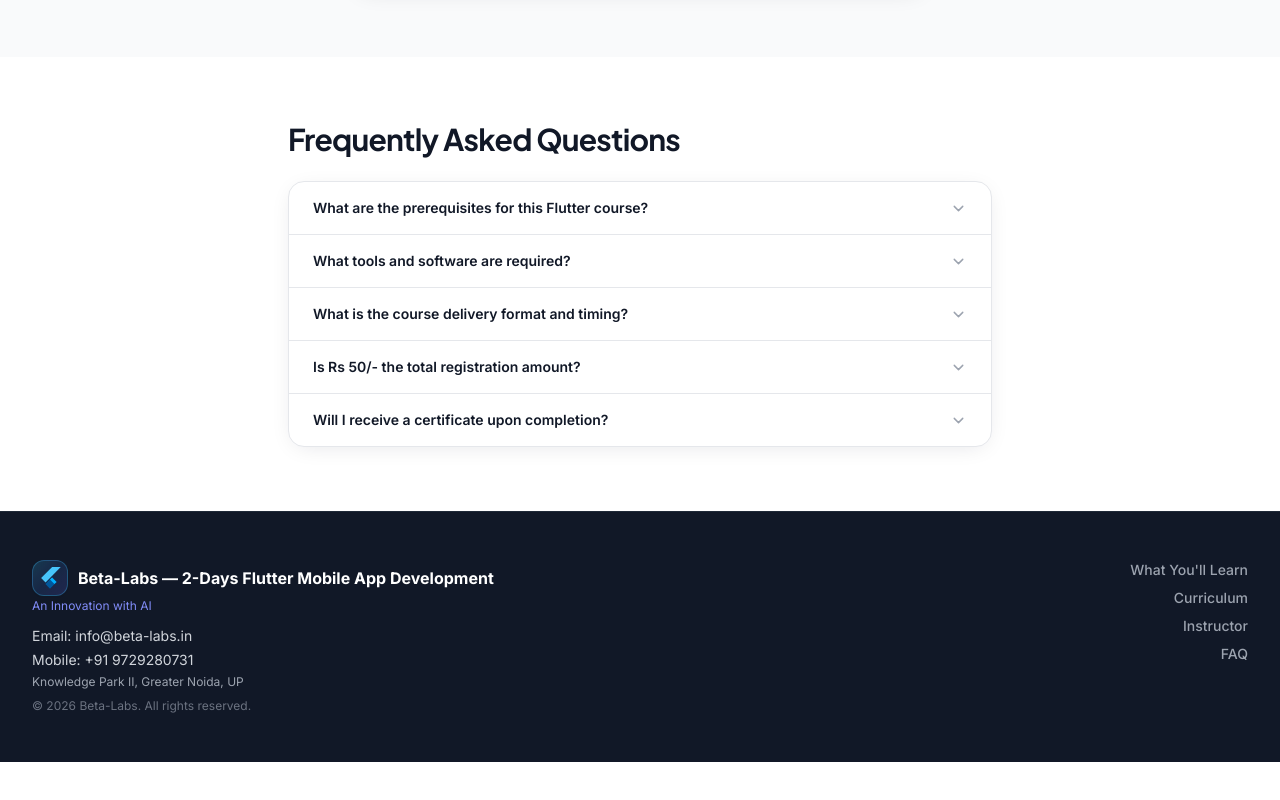
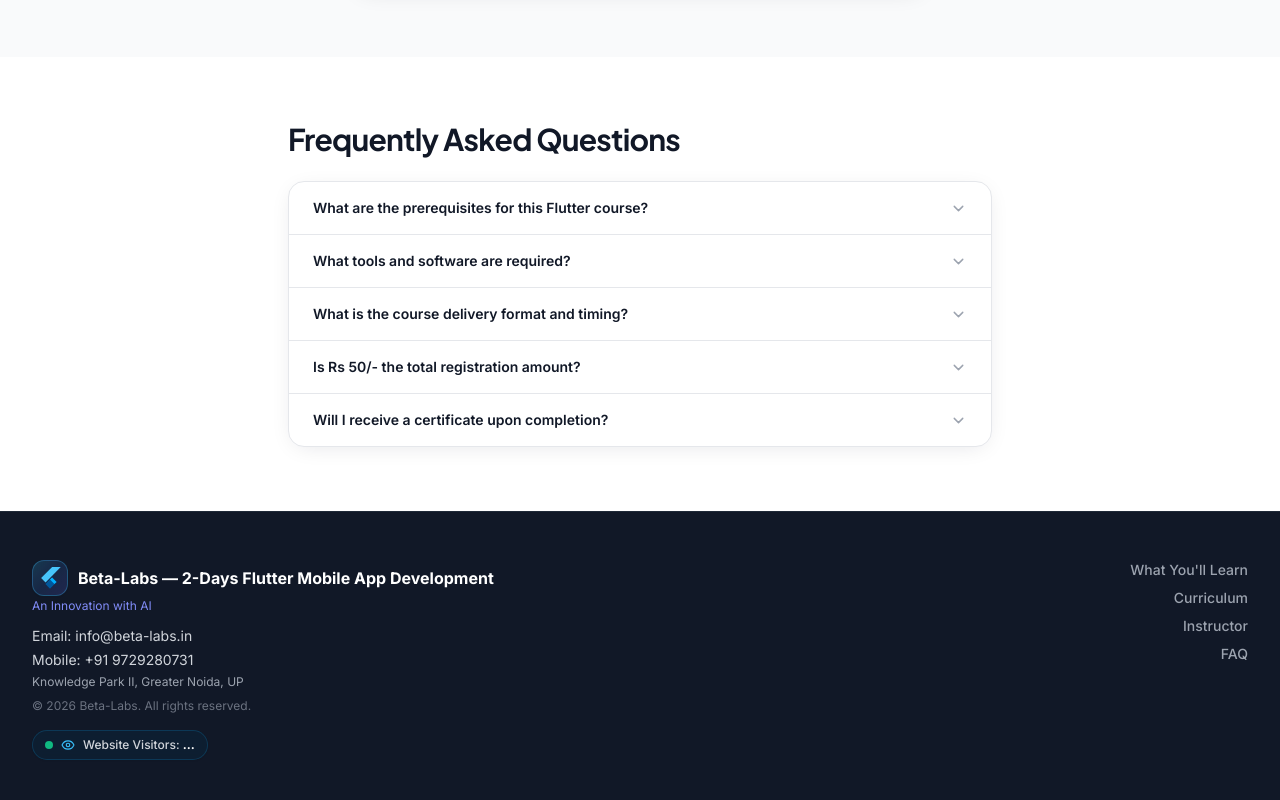
Before and after one commit to pankkap/Flutter_2DWorkshop, a React (Vite) app: page / in a window 1280 px wide. Shown: the part 4802-5602 px from the top of the page. Before the commit the page ends 5564 px from the top, so only its background shows below. Built offline with nearby package versions, Linux system fonts and the light colour scheme; no server answers; the database is empty.

Commit message:
Visitor Count

```diff
--- a/src/components/Footer.jsx
+++ b/src/components/Footer.jsx
@@ -1,3 +1,5 @@
+import VisitorCounter from './VisitorCounter'
+
 function FlutterLogo({ className = 'h-5 w-5' }) {
   return (
     <svg className={className} viewBox="0 0 24 24" fill="none" xmlns="http://www.w3.org/2000/svg">
@@ -28,6 +30,7 @@ function Footer() {
           <p className="mt-2 text-xs text-gray-500">
             © {new Date().getFullYear()} Beta-Labs. All rights reserved.
           </p>
+          <VisitorCounter />
         </div>
 
         {/* nav */}
--- /dev/null
+++ b/src/components/VisitorCounter.jsx
@@ -0,0 +1,71 @@
+import { useEffect, useState } from 'react'
+import { doc, increment, onSnapshot, serverTimestamp, setDoc } from 'firebase/firestore'
+import { Eye } from 'lucide-react'
+import { db } from '../lib/firebaseClient'
+
+export default function VisitorCounter() {
+  const [count, setCount] = useState(null)
+
+  useEffect(() => {
+    const SESSION_KEY = 'beta_labs_visited_session'
+    const hasCounted = sessionStorage.getItem(SESSION_KEY)
+    const docRef = doc(db, 'stats', 'visitors')
+
+    // Increment count if visitor hasn't visited in this session
+    if (!hasCounted) {
+      sessionStorage.setItem(SESSION_KEY, 'true')
+      setDoc(docRef, { count: increment(1), lastVisited: serverTimestamp() }, { merge: true })
+        .catch((err) => {
+          console.warn('[VisitorCounter] Failed to increment visitor counter in Firestore:', err)
+        })
+    }
+
+    // Subscribe to live total count update
+    const unsubscribe = onSnapshot(
+      docRef,
+      (snapshot) => {
+        if (snapshot.exists()) {
+          const data = snapshot.data()
+          if (typeof data?.count === 'number') {
+            setCount(data.count)
+          } else {
+            setCount(1)
+          }
+        } else {
+          // If doc doesn't exist yet, initialize it
+          setDoc(docRef, { count: 1, lastVisited: serverTimestamp() }, { merge: true })
+            .then(() => setCount(1))
+            .catch((err) => console.warn('[VisitorCounter] Failed to create visitors doc:', err))
+        }
+      },
+      (err) => {
+        console.warn('[VisitorCounter] Firestore snapshot error:', err)
+        // Graceful fallback to local counter if Firestore rules/connection prevent access
+        const stored = localStorage.getItem('local_visitor_count')
+        const currentCount = stored ? parseInt(stored, 10) + 1 : 1
+        localStorage.setItem('local_visitor_count', String(currentCount))
+        setCount(currentCount)
+      }
+    )
+
+    return () => unsubscribe()
+  }, [])
+
+  return (
+    <div className="mt-4 flex items-center">
+      <div className="inline-flex items-center gap-2 rounded-full border border-sky-500/20 bg-sky-950/30 px-3 py-1.5 text-xs text-sky-200 shadow-sm backdrop-blur-sm">
+        <span className="relative flex h-2 w-2">
+          <span className="absolute inline-flex h-full w-full animate-ping rounded-full bg-emerald-400 opacity-75"></span>
+          <span className="relative inline-flex h-2 w-2 rounded-full bg-emerald-500"></span>
+        </span>
+        <Eye className="h-3.5 w-3.5 text-sky-400" />
+        <span className="font-medium text-gray-300">
+          Website Visitors:{' '}
+          <span className="font-bold text-white">
+            {count !== null ? count.toLocaleString() : '...'}
+          </span>
+        </span>
+      </div>
+    </div>
+  )
+}
```
